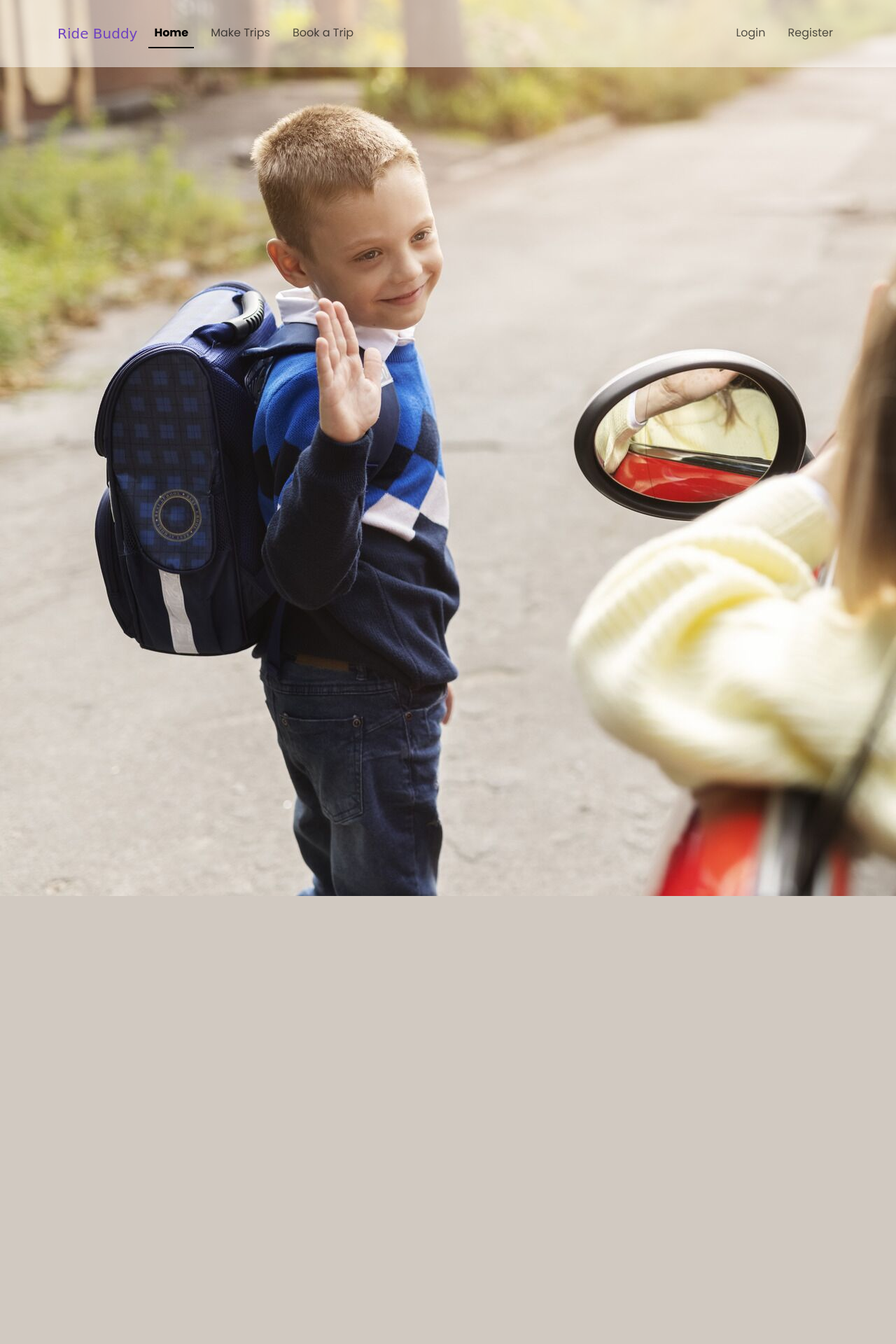
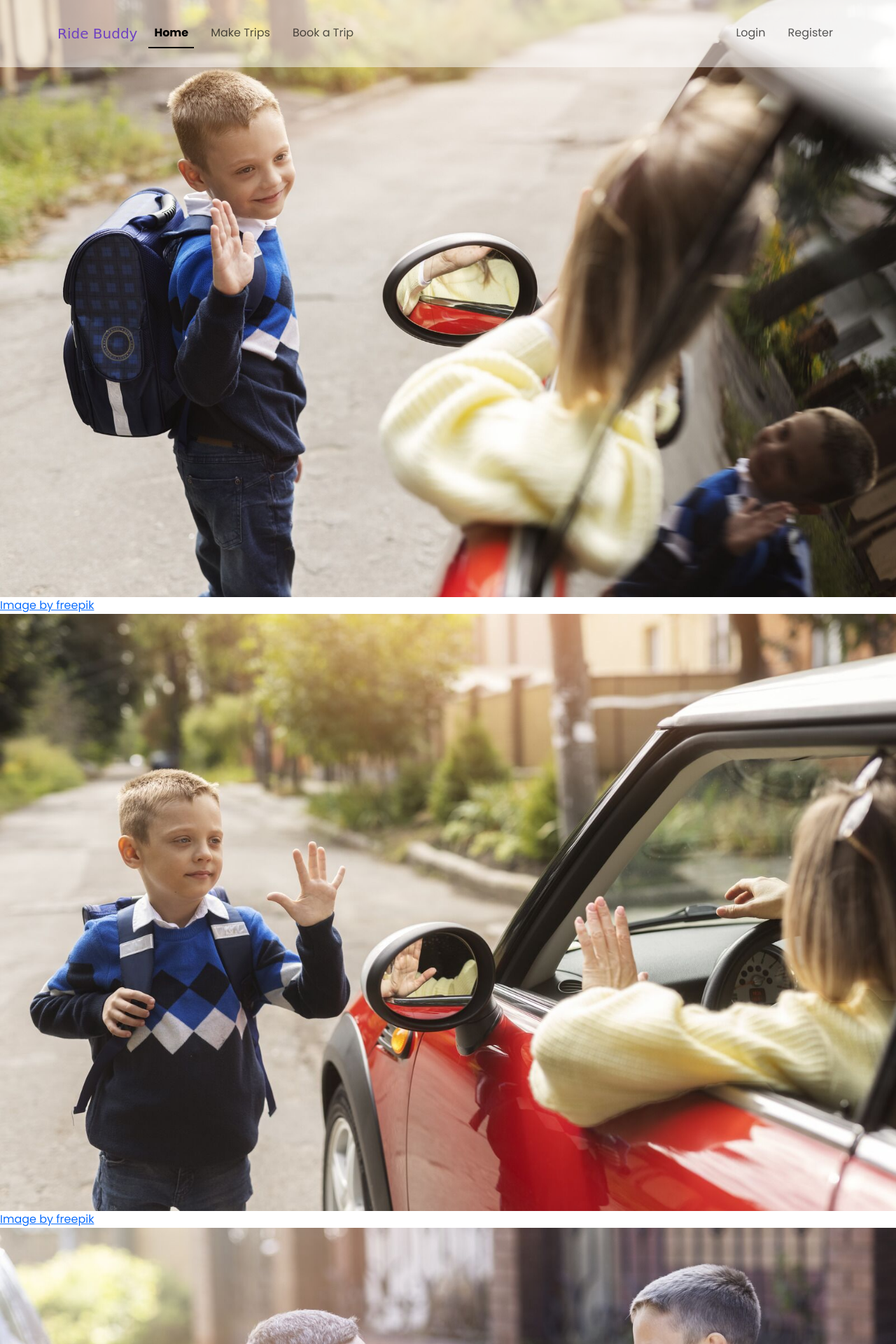
Before and after one commit to shumittaher/RideBuddy, a Django app: page / in a window 1280 px wide; the page is wider, and only the part inside the window is pictured. Shown: the top 1920 px of that part at 70% size. Before the commit the page ends 1280 px from the top of that part, so only its background shows below. Run offline with Django 5.2, Linux system fonts and the light colour scheme; some libraries are stand-ins or nearby versions; some web fonts are replaced.

Commit message:
hero page pictures

```diff
--- a/RideSharing/templates/index.html
+++ b/RideSharing/templates/index.html
@@ -52,10 +52,32 @@
 
 </car> -->
 
-<car class="position-absolute top-0">
-    <img src="../static/imgs/hero/side-view-smiley-kid-waving-mother-optimized.jpg"
-    class="d-block"
-    alt="picture of boy waving at parent">
-</car>
+<div class="position-absolute top-0">
+
+    <div class="hero-image-container position-relative">
+        <img src="../static/imgs/hero/side-view-smiley-kid-waving-mother-optimized.jpg"
+        class="d-block img-fluid w-100"
+
+        alt="picture of boy waving at parent">
+        <a href="https://www.freepik.com/free-photo/side-view-smiley-kid-waving-mother_32518316.htm#fromView=search&page=1&position=43&uuid=e07ec81c-fa4b-4919-a4b9-e5508803cf27">Image by freepik</a>
+    </div>
+
+    <div class="hero-image-container position-relative">
+        <img src="../static/imgs/hero/front-view-kid-waving-mother-optimized.jpg"
+        class="d-block img-fluid w-100"
+
+        alt="picture of boy waving at parent">
+        <a href="https://www.freepik.com/free-photo/front-view-kid-waving-mother_32518293.htm#fromView=search&page=1&position=0&uuid=d45d65f8-fd7f-42f4-b601-a554f8099044">Image by freepik</a>
+    </div>
+
+    <div class="hero-image-container position-relative">
+        <img src="../static/imgs/hero/side-view-father-kid-first-day-school-optimized.jpg"
+        class="d-block img-fluid w-100"
+
+        alt="picture of boy waving at parent">
+        <a href="https://www.freepik.com/free-photo/side-view-father-kid-first-day-school_32518336.htm#fromView=search&page=1&position=15&uuid=d45d65f8-fd7f-42f4-b601-a554f8099044">Image by freepik</a>
+    </div>
+
+</div>
 
 {% endblock %}
```
Also changed, not shown: RideSharing/static/imgs/hero/front-view-kid-waving-mother-optimized.jpg (added), RideSharing/static/imgs/hero/side-view-father-kid-first-day-school-optimized.jpg (added).
